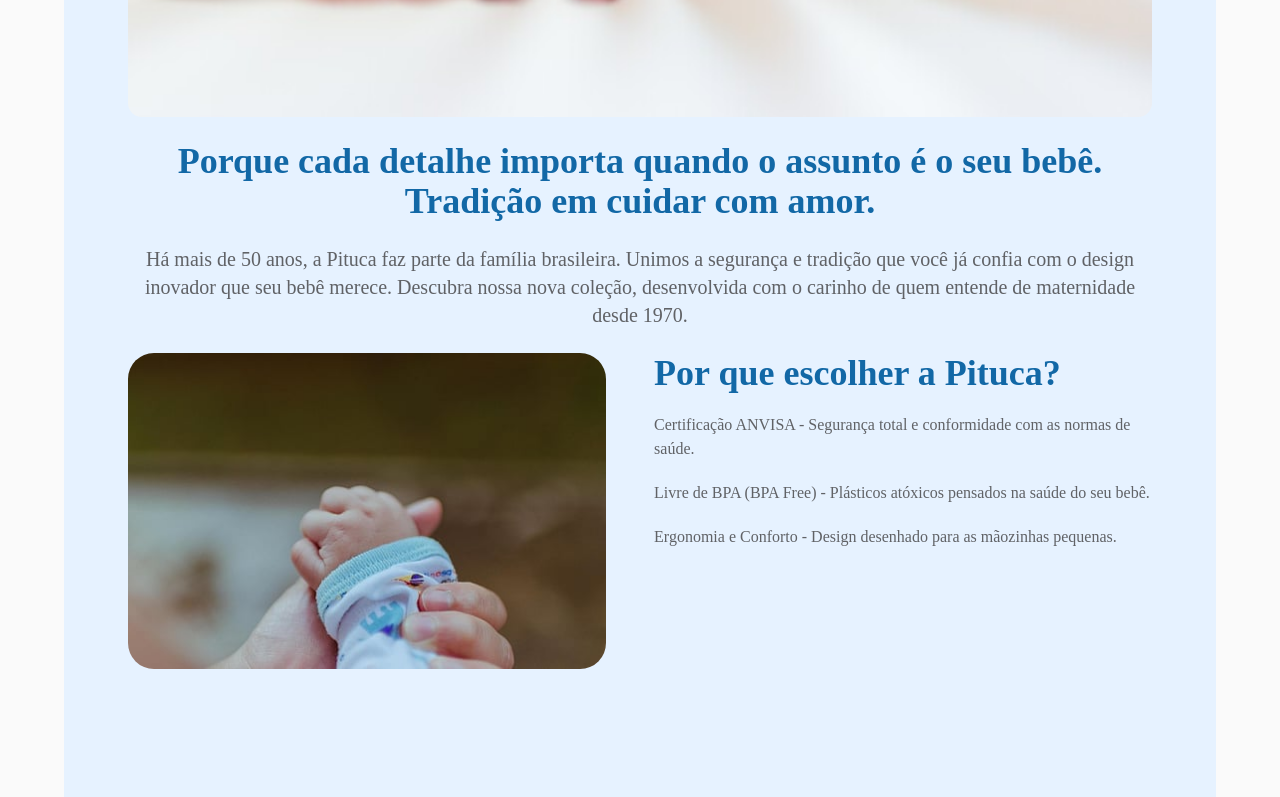
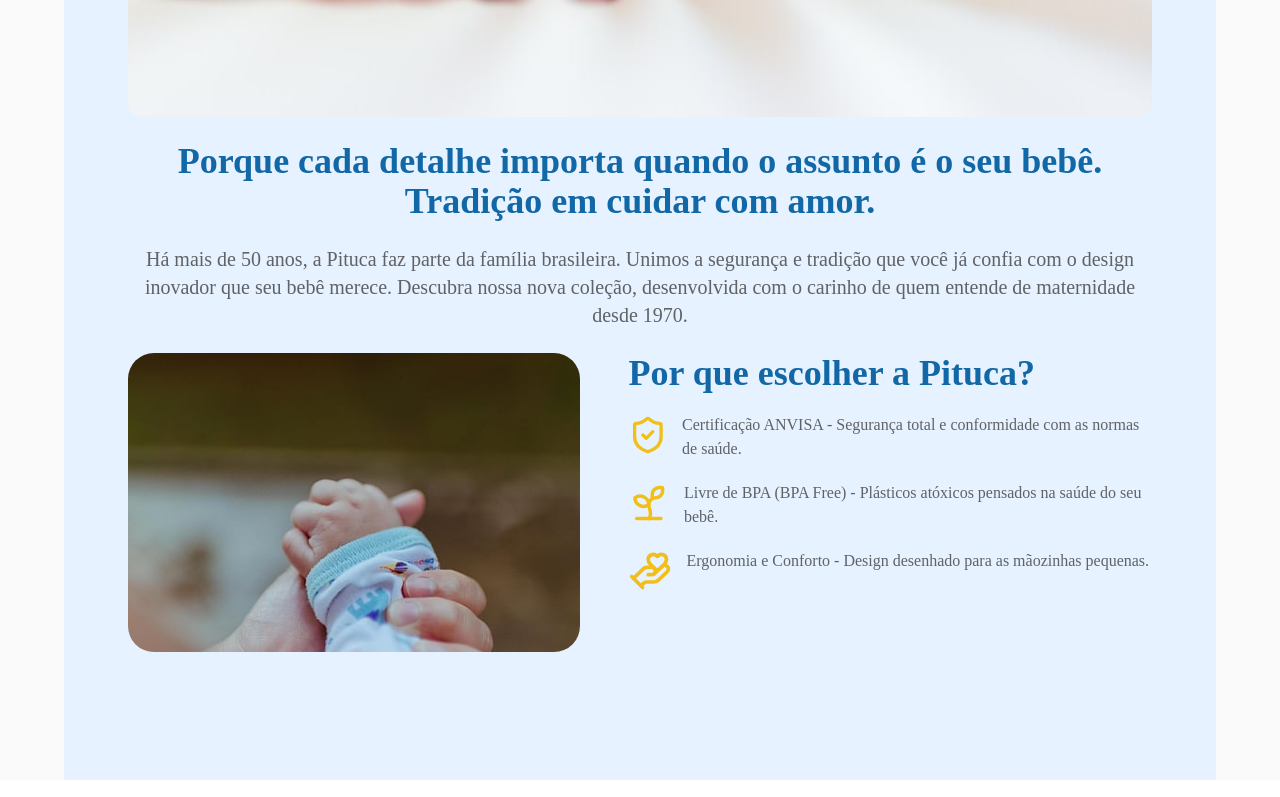
Before and after one commit to Buenohy/nebraska-pituca, a Next.js app: page / in a window 1280 px wide. Shown: the part 629-1426 px from the top of the page. Built offline with nearby package versions, Linux system fonts and the light colour scheme.

Commit message:
feat: Add icon in home page

```diff
--- a/app/page.tsx
+++ b/app/page.tsx
@@ -1,5 +1,6 @@
 import HomeCarousel from '@/components/HomeCarousel';
 import { Navbar } from '@/components/Navbar';
+import { HandHeart, ShieldCheck, Sprout } from 'lucide-react';
 import Image from 'next/image';
 
 export default function Home() {
@@ -36,14 +37,22 @@ export default function Home() {
               <h3 className="text-pituca-primary text-4xl font-bold">
                 Por que escolher a Pituca?
               </h3>
+              <div className="flex gap-3.5">
+                <ShieldCheck className="w-11 h-11 text-pituca-secundary" />
                 <p className="text-pituca-tertiary">
                   Certificação ANVISA - Segurança total e conformidade com as
                   normas de saúde.
                 </p>
+              </div>
+              <div className="flex gap-3.5">
+                <Sprout className="w-11 h-11 text-pituca-secundary" />
                 <p className="text-pituca-tertiary">
                   Livre de BPA (BPA Free) - Plásticos atóxicos pensados na saúde
                   do seu bebê.
                 </p>
+              </div>
+              <div className="flex gap-3.5">
+                <HandHeart className="w-11 h-11 text-pituca-secundary" />
                 <p className="text-pituca-tertiary">
                   Ergonomia e Conforto - Design desenhado para as mãozinhas
                   pequenas.
@@ -51,6 +60,7 @@ export default function Home() {
               </div>
             </div>
           </div>
+        </div>
       </main>
     </div>
   );
```
Lines whose indentation alone changed are shown as unchanged.
